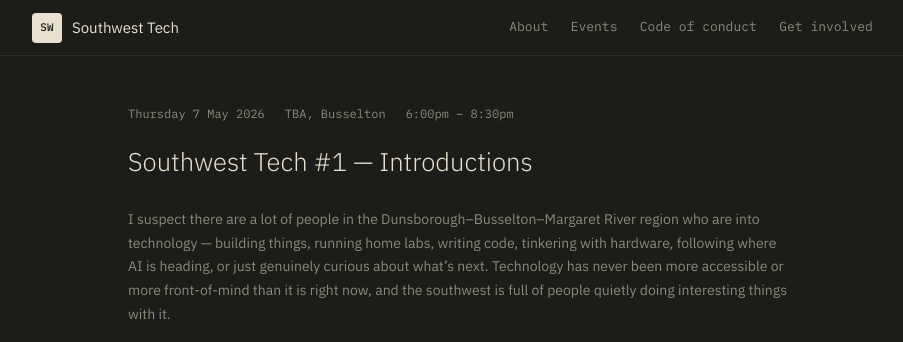
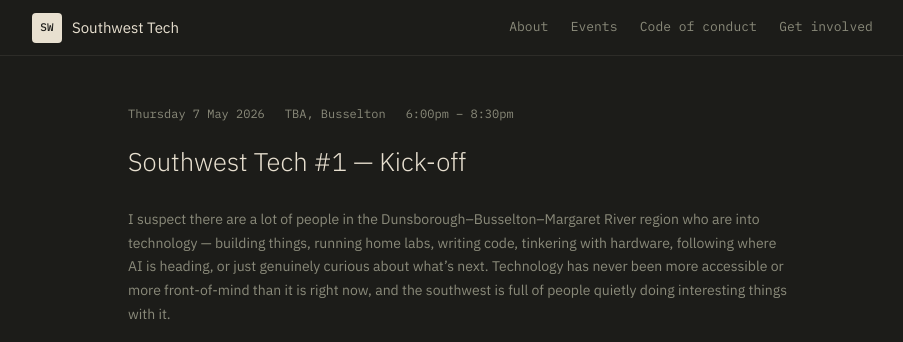
Before and after one commit to swtech-au/southwest-tech, a Jekyll site: the page built from _events/2026-05-07-first-meetup.md, in a window 1280 px wide and 971 px high. Shown: the top 342 px of the window, without its empty margins (182-1085 px from the left). Built offline with Jekyll 4.4.1, drawn with Linux system fonts in a browser that asks for light colours.

Commit message:
Rename first event to Kick-off
Co-Authored-By: Claude Sonnet 4.6 <noreply@anthropic.com>

```diff
--- a/_events/2026-05-07-first-meetup.md
+++ b/_events/2026-05-07-first-meetup.md
@@ -1,6 +1,6 @@
 ---
 layout: event
-title: "Southwest Tech #1 — Introductions"
+title: "Southwest Tech #1 — Kick-off"
 date: 2026-05-07
 time: "6:00pm – 8:30pm"
 location: TBA, Busselton
```
